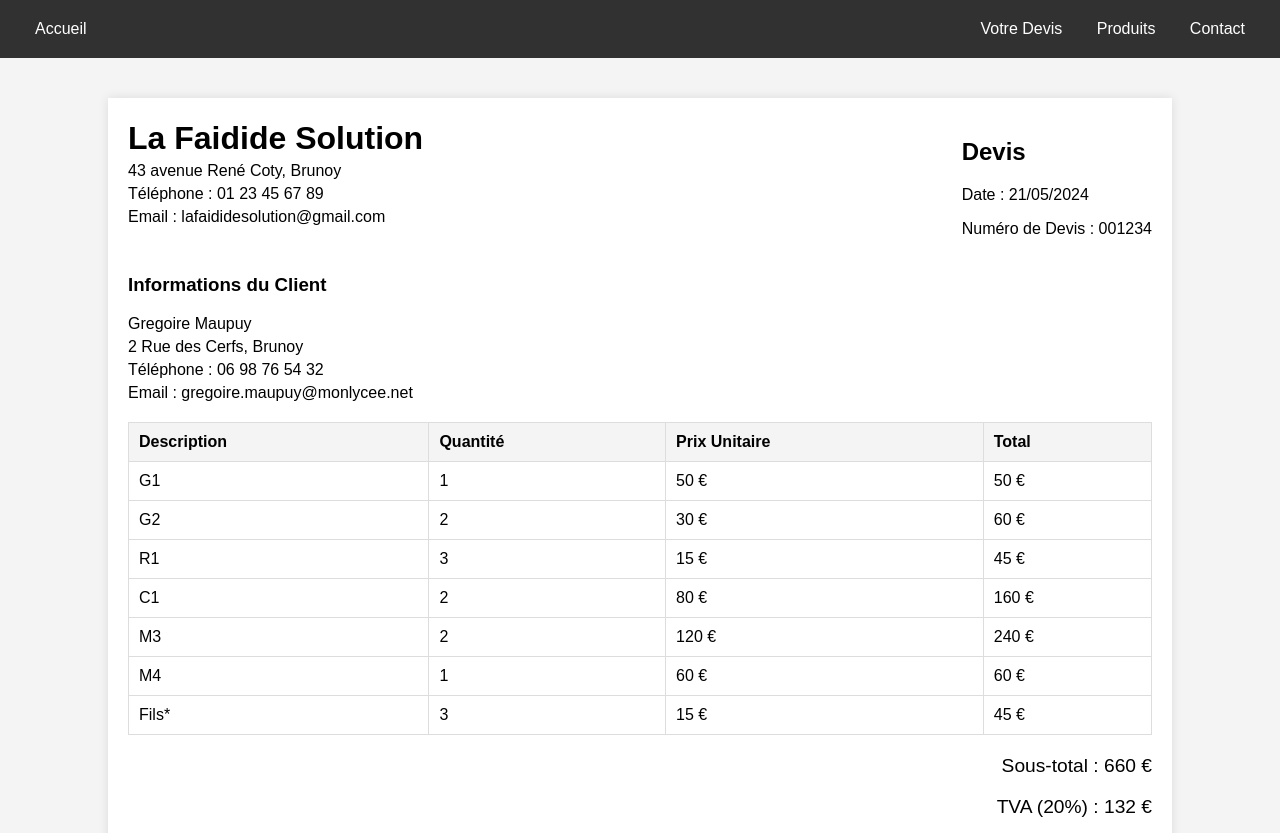
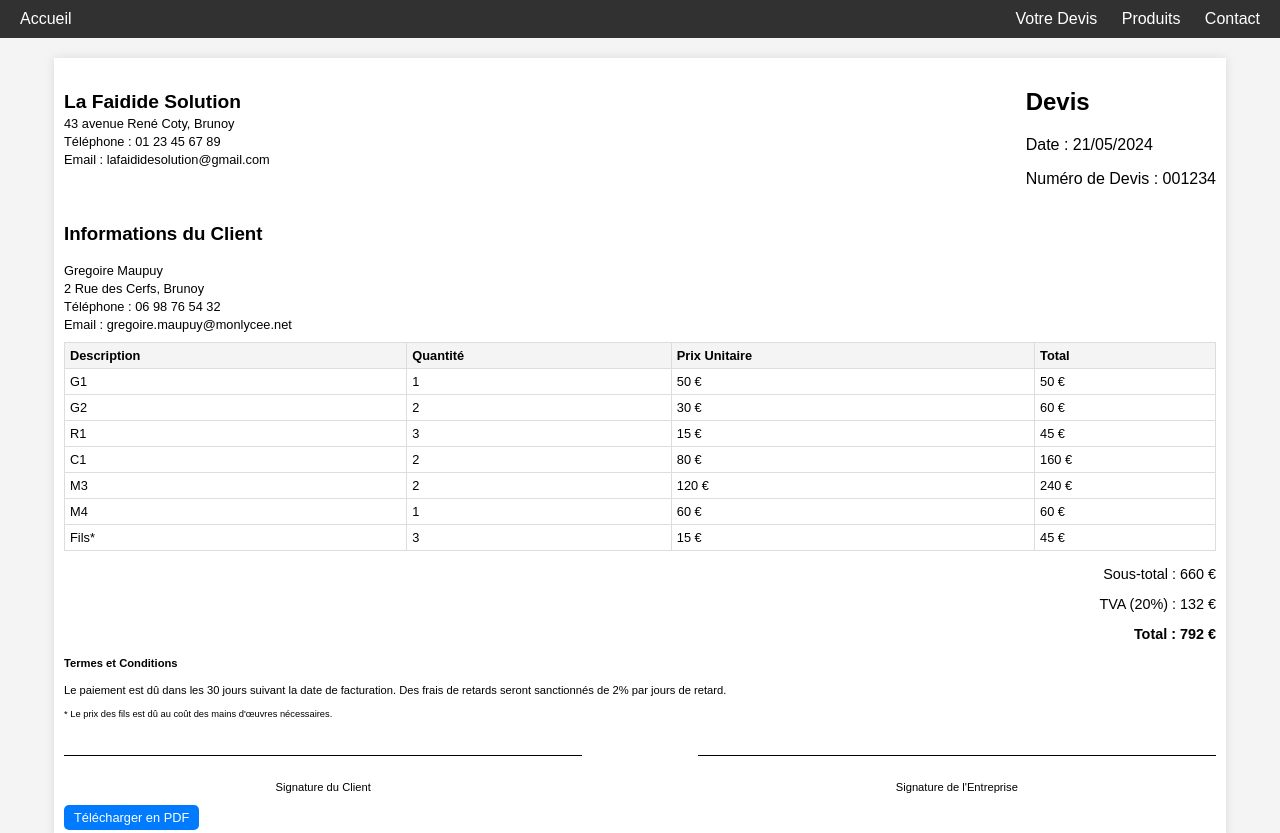
Before and after one commit to Polaerz/polaerz.github.io, a plain HTML site: page devis.html in a window 1280 px wide. Shown: the top 833 px of the page. Drawn offline with nearby package versions, Linux system fonts and the light colour scheme.

Commit message:
fix PDF + navBar catalogue

```diff
--- a/devis.html
+++ b/devis.html
@@ -15,14 +15,14 @@
             display: flex;
             justify-content: space-between;
             align-items: center;
-            padding: 20px;
+            padding: 10px;
             background: rgba(0, 0, 0, 0.8);
         }
 
         .navbar a {
             color: #fff;
             text-decoration: none;
-            margin: 0 15px;
+            margin: 0 10px;
             transition: color 0.3s;
         }
 
@@ -30,81 +30,87 @@
             color: #FFD700;
         }
         .container {
-            width: 80%;
-            margin: 40px auto;
+            width: 90%;
+            margin: 20px auto;
             background: #fff;
-            padding: 20px;
+            padding: 10px;
             box-shadow: 0 0 10px rgba(0, 0, 0, 0.1);
         }
         header {
             display: flex;
             justify-content: space-between;
             align-items: center;
-            margin-bottom: 20px;
+            margin-bottom: 10px;
         }
         header h1 {
-            font-size: 2em;
+            font-size: 1.2em;
             margin: 0;
         }
         .company-info, .client-info {
-            margin-bottom: 20px;
+            margin-bottom: 10px;
         }
         .company-info p, .client-info p {
-            margin: 5px 0;
+            margin: 3px 0;
+            font-size: 0.8em;
         }
         table {
             width: 100%;
             border-collapse: collapse;
-            margin-bottom: 20px;
+            margin-bottom: 10px;
         }
         table, th, td {
             border: 1px solid #ddd;
         }
         th, td {
-            padding: 10px;
+            padding: 5px;
             text-align: left;
+            font-size: 0.8em;
         }
         th {
             background-color: #f4f4f4;
         }
         .total {
             text-align: right;
-            font-size: 1.2em;
-            margin-top: 10px;
+            font-size: 0.9em;
+            margin-top: 5px;
         }
         .terms {
-            font-size: 0.9em;
-            margin-bottom: 40px;
+            font-size: 0.7em;
+            margin-bottom: 10px;
         }
         .signature {
             display: flex;
             justify-content: space-between;
             align-items: center;
-            margin-top: 40px;
+            margin-top: 20px;
         }
         .signature div {
-            width: 40%;
+            width: 45%;
             text-align: center;
         }
         .signature div p {
-            margin-bottom: 60px;
+            margin-bottom: 20px;
             border-bottom: 1px solid #000;
         }
         .signature div span {
             display: inline-block;
-            margin-top: 10px;
-            font-size: 0.9em;
+            margin-top: 5px;
+            font-size: 0.7em;
         }
         .download-btn {
             display: inline-block;
-            padding: 10px 20px;
-            margin-top: 20px;
+            padding: 5px 10px;
+            margin-top: 10px;
             background-color: #007bff;
             color: #fff;
             text-align: center;
             text-decoration: none;
             border-radius: 5px;
             cursor: pointer;
+            font-size: 0.8em;
+        }
+        .hidden {
+            display: none;
         }
     </style>
 </head>
@@ -221,6 +227,8 @@
     <script>
         document.getElementById('download-pdf').addEventListener('click', function () {
             const { jsPDF } = window.jspdf;
+            const downloadButton = document.getElementById('download-pdf');
+            downloadButton.classList.add('hidden'); // Masquer le bouton avant la génération du PDF
 
             html2canvas(document.getElementById('devis-content')).then(canvas => {
                 const imgData = canvas.toDataURL('image/png');
@@ -231,6 +239,8 @@
 
                 pdf.addImage(imgData, 'PNG', 0, 0, pdfWidth, pdfHeight);
                 pdf.save('devis.pdf');
+
+                downloadButton.classList.remove('hidden'); // Afficher à nouveau le bouton après la génération du PDF
             });
         });
     </script>
```
Also changed, not shown: catalogue.html (+2 -2 lines).
